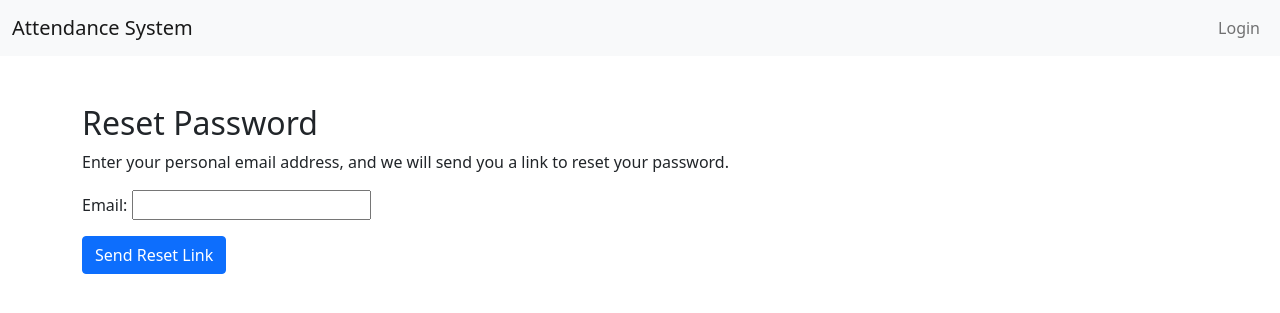
After one commit to Lito08/FYPAS, a Django app: page /users/reset-password/ in a window 1280 px wide. The commit adds this page. Shown: the top 313 px of the page. Run offline with Django 5.2, Linux system fonts and the light colour scheme.

Commit message:
Reset Password
Sent through email

```diff
--- a/attendance_system/attendance_system/settings.py
+++ b/attendance_system/attendance_system/settings.py
@@ -21,6 +21,7 @@ EMAIL_PORT = 587
 EMAIL_USE_TLS = True
 EMAIL_HOST_USER = 'zephyrlitooooooo0@gmail.com'  # Replace with your email
 EMAIL_HOST_PASSWORD = 'edbd wcek pire ycwk'  # Replace with your email password
+DEFAULT_FROM_EMAIL = EMAIL_HOST_USER
 
 # Application definition
 
--- a/attendance_system/users/forms.py
+++ b/attendance_system/users/forms.py
@@ -1,4 +1,5 @@
 from django import forms
+from django.contrib.auth.forms import PasswordResetForm
 from .models import User
 
 class UserCreationForm(forms.ModelForm):
@@ -33,3 +34,17 @@ class UserCreationForm(forms.ModelForm):
                 role=self.cleaned_data['role']
             )
             return user, temp_password
+
+class CustomPasswordResetForm(PasswordResetForm):
+    """Custom password reset form that ensures emails are sent to personal_email."""
+
+    def get_users(self, email):
+        """Override to filter by personal_email instead of email."""
+        active_users = User.objects.filter(personal_email=email, is_active=True)
+
+        # ✅ Ensure the correct email is used when sending the reset email
+        for user in active_users:
+            user.email = user.personal_email  # Force Django to use personal_email
+            user.save()
+
+        return active_users
--- a/attendance_system/users/templates/users/login.html
+++ b/attendance_system/users/templates/users/login.html
@@ -15,4 +15,8 @@
     </div>
     <button type="submit" class="btn btn-primary">Login</button>
 </form>
+
+<p class="mt-3">
+    <a href="{% url 'password_reset' %}">Forgot Password?</a>
+</p>
 {% endblock %}
--- /dev/null
+++ b/attendance_system/users/templates/users/password_reset.html
@@ -0,0 +1,12 @@
+{% extends 'base.html' %}
+
+{% block content %}
+<h2>Reset Password</h2>
+<p>Enter your personal email address, and we will send you a link to reset your password.</p>
+
+<form method="post">
+    {% csrf_token %}
+    {{ form.as_p }}
+    <button type="submit" class="btn btn-primary">Send Reset Link</button>
+</form>
+{% endblock %}
--- a/attendance_system/users/urls.py
+++ b/attendance_system/users/urls.py
@@ -1,12 +1,27 @@
 # users/urls.py
 from django.urls import path
 from . import views
+from django.contrib.auth import views as auth_views
+from users.forms import CustomPasswordResetForm
 from .views import change_password_view, dashboard_view, manage_users_view, create_user_view, edit_user_view, delete_user_view
 
 urlpatterns = [
     path('login/', views.login_view, name='login'),
     path('logout/', views.logout_view, name='logout'),
     path('change-password/', change_password_view, name='change_password'),
+    path(
+        'reset-password/',
+        auth_views.PasswordResetView.as_view(
+            template_name='users/password_reset.html',
+            email_template_name='registration/password_reset_email.html',
+            form_class=CustomPasswordResetForm  # ✅ Use custom form
+        ),
+        name='password_reset'
+    ),
+    path('reset-password/done/', auth_views.PasswordResetDoneView.as_view(template_name='users/password_reset_done.html'), name='password_reset_done'),
+    path('reset-password-confirm/<uidb64>/<token>/', auth_views.PasswordResetConfirmView.as_view(template_name='users/password_reset_confirm.html'), name='password_reset_confirm'),
+    path('reset-password-complete/', auth_views.PasswordResetCompleteView.as_view(template_name='users/password_reset_complete.html'), name='password_reset_complete'),
+
     path('dashboard/', dashboard_view, name='dashboard'),
 
     path('manage-users/', manage_users_view, name='manage_users'),
--- a/attendance_system/users/views.py
+++ b/attendance_system/users/views.py
@@ -130,7 +130,6 @@ def edit_user_view(request, user_id):
 
     return render(request, 'users/edit_user.html', {'form': form, 'user': user})
 
-
 @login_required(login_url='/users/login/')
 def delete_user_view(request, user_id):
     if request.user.role not in ['Superadmin', 'Admin']:
```
Also changed, not shown: attendance_system/attendance_system/templates/registration/password_reset_email.html (added, +14 -0 lines), attendance_system/users/templates/users/password_reset_complete.html (added, +7 -0 lines), attendance_system/users/templates/users/password_reset_confirm.html (added, +10 -0 lines), attendance_system/users/templates/users/password_reset_done.html (added, +8 -0 lines).
